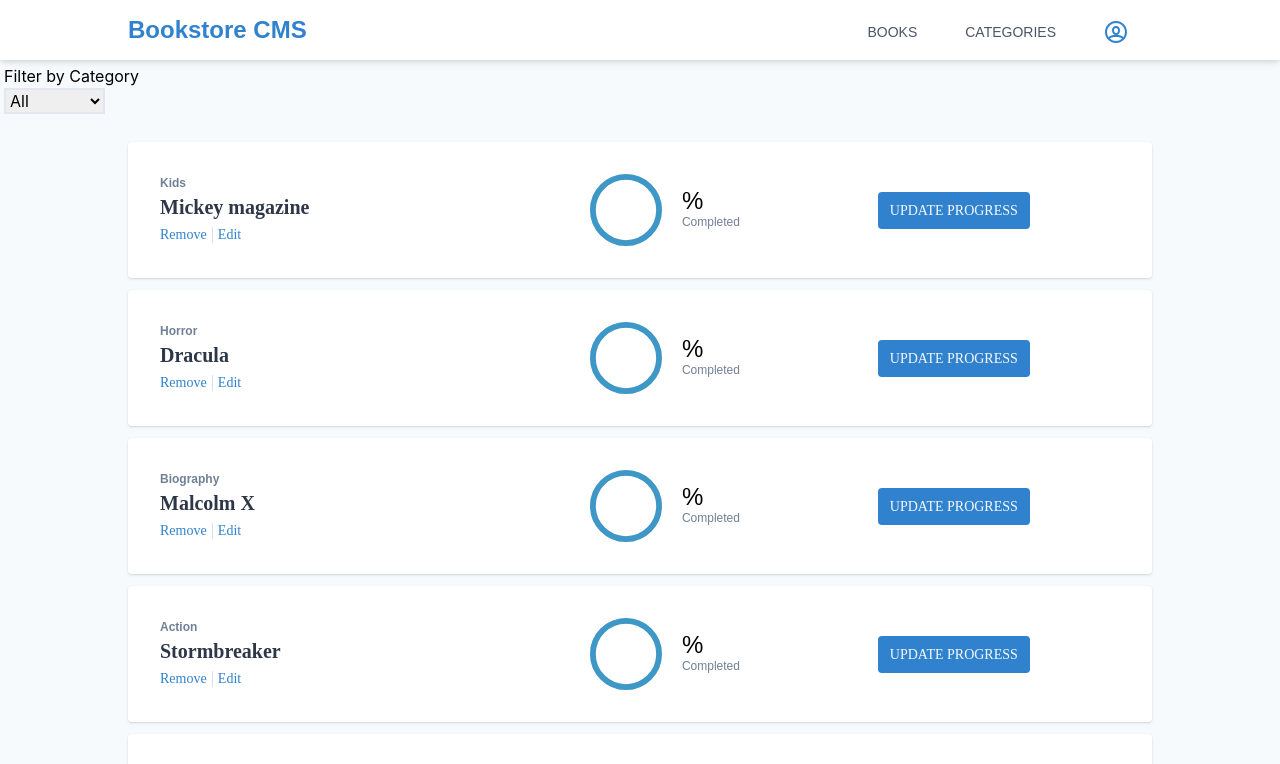
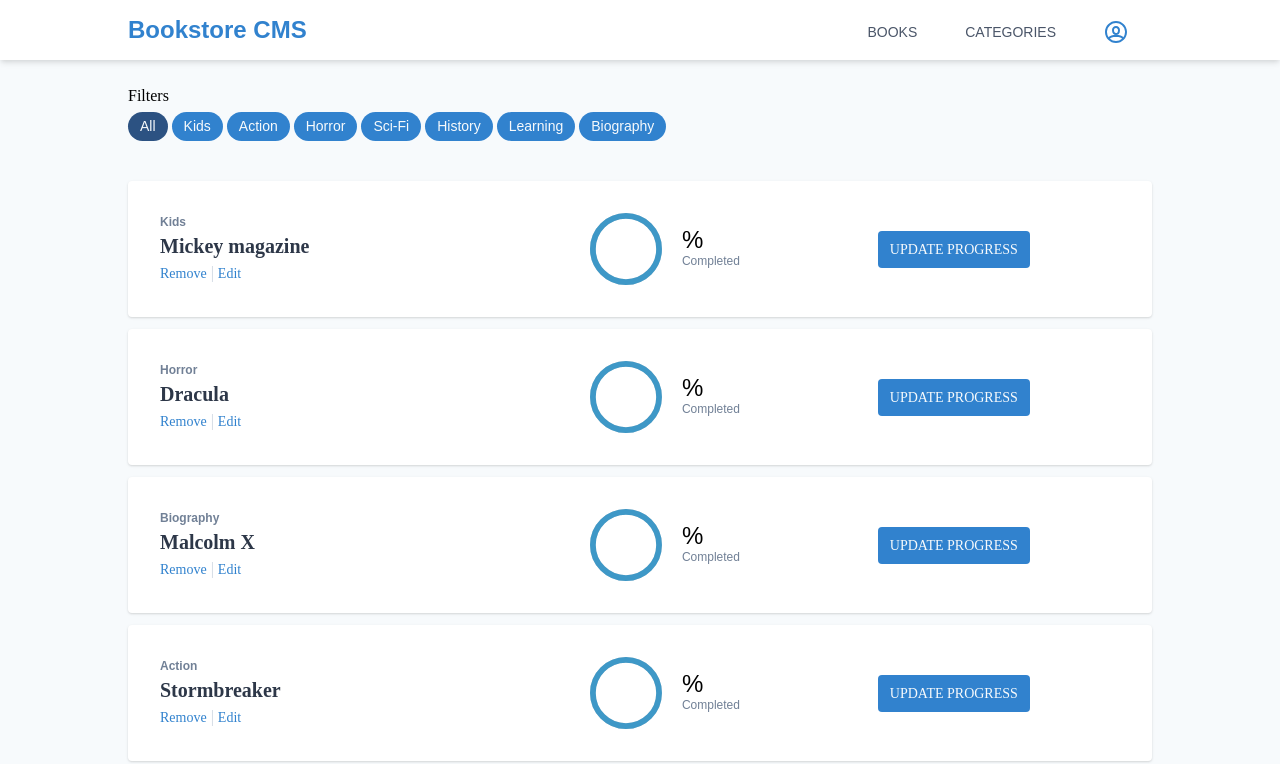
Before and after one commit to mosaaleb/redux-bookstore, a React (Create React App) app: page / in a window 1280 px wide. Shown: the top 764 px of the page. Built offline with nearby package versions, Linux system fonts and the light colour scheme.

Commit message:
styles for categories buttons

```diff
--- a/src/components/CategoryFilter.js
+++ b/src/components/CategoryFilter.js
@@ -3,7 +3,7 @@ import PropTypes from 'prop-types';
 import { connect } from 'react-redux';
 import { setFilter } from '../actions/filterActions';
 
-const CategoryFilter = ({ setFilter }) => {
+const CategoryFilter = ({ filter, setFilter }) => {
   const booksCategories = [
     'All',
     'Kids',
@@ -16,26 +16,31 @@ const CategoryFilter = ({ setFilter }) => {
   ];
 
   return (
-    <div className="p-1">
-      <label htmlFor="book-category">
-        Filter by Category
-        <select
-          id="book-category"
-          className="border-2 block"
-          onChange={(e) => setFilter(e.target.value)}
-        >
+    <div className="mt-3 p-3 sm:w-4/5 sm:mx-auto sm:px-0 font-roboto">
+      <div>
+        Filters
+        <div>
           {booksCategories.map((category) => (
-            <option key={category} value={category}>
+            <button
+              type="button"
+              value={category}
+              key={category}
+              onClick={(e) => setFilter(e.target.value)}
+              className={`py-1 px-3 my-1 mr-1 text-gray-100 rounded-full text-sm font-montserrat focus:outline-none ${
+                filter === category ? 'bg-blue-800' : 'bg-blue-600'
+              }`}
+            >
               {category}
-            </option>
+            </button>
           ))}
-        </select>
-      </label>
+        </div>
+      </div>
     </div>
   );
 };
 
 CategoryFilter.propTypes = {
+  filter: PropTypes.string.isRequired,
   setFilter: PropTypes.func.isRequired
 };
 
@@ -45,4 +50,8 @@ const mapDispatchToProps = (dispatch) => ({
   }
 });
 
-export default connect(null, mapDispatchToProps)(CategoryFilter);
+const mapStateToProps = (state) => ({
+  filter: state.filter
+});
+
+export default connect(mapStateToProps, mapDispatchToProps)(CategoryFilter);
```
